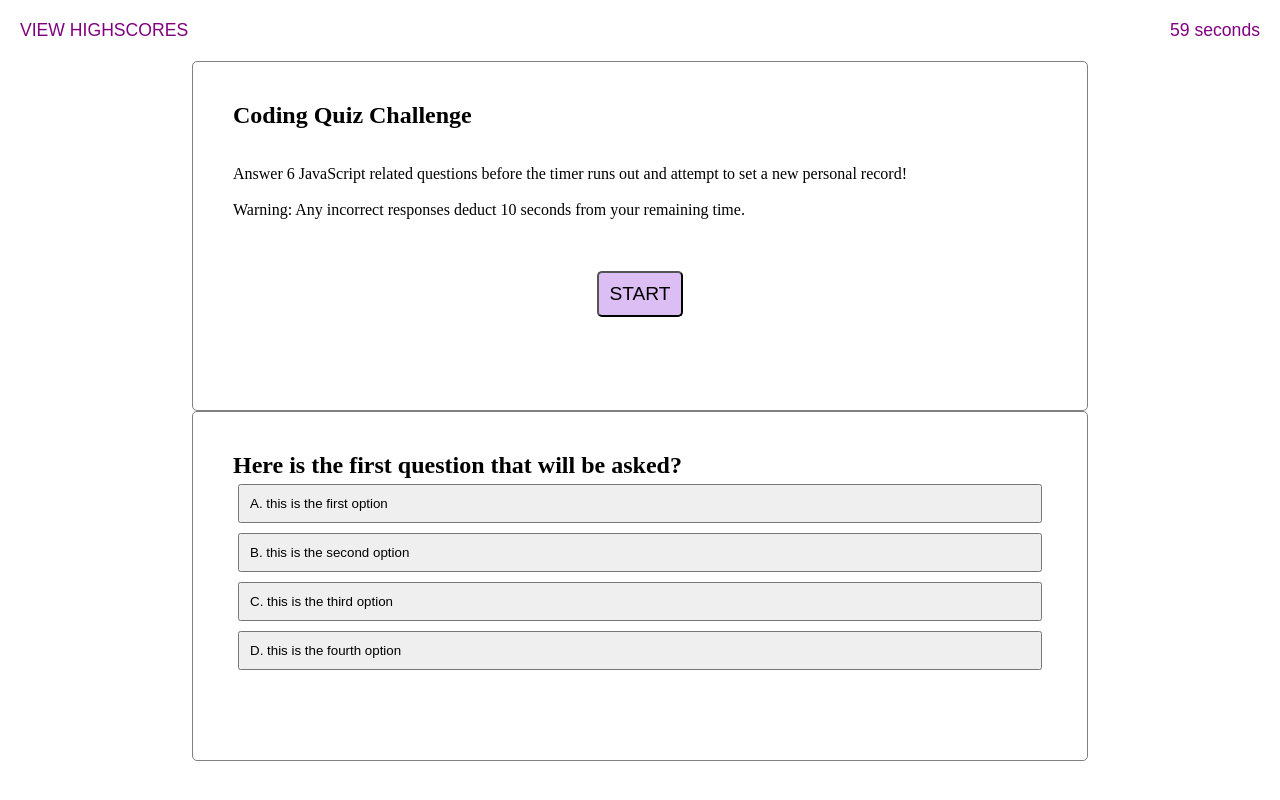
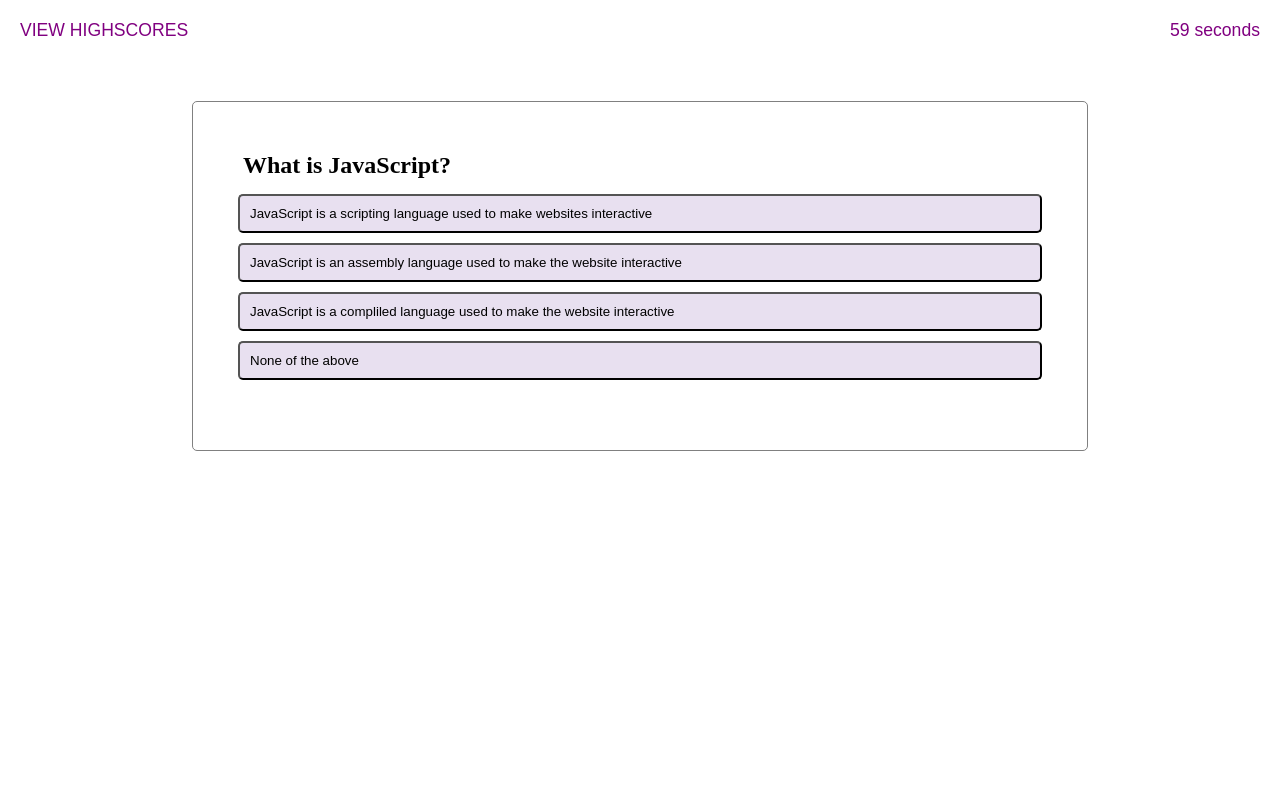
Before and after one commit to joaqsala/Coding-Quiz, a plain HTML site: page index.html in a window 1280 px wide. Both pictures are taken after a click on the button "START". Drawn offline with Linux system fonts and the light colour scheme.

Commit message:
added timer

```diff
--- a/assets/css/styles.css
+++ b/assets/css/styles.css
@@ -28,6 +28,7 @@ nav {
     width: 70%;
     margin: auto;
     padding: 40px;
+    margin-top: 40px;
 }
 
 /* centers the button in the div */
@@ -60,4 +61,31 @@ nav {
     text-align: left;
     padding: 10px;
     margin: 5px;
+    background-color: rgb(232, 224, 240);
+    border-radius: 5px;
 }
+
+.answer-btn:hover {
+    background-color: rgb(158, 68, 248);
+    color: white;
+}
+
+.answer-btn:active {
+    background-color: rgb(158, 68, 248);
+    color: white;
+}
+
+h2 {
+    padding: 10px;
+}
+
+.rightWrong {
+    /* margin: auto; */
+    margin-top: -45px;
+    font-family:'Lucida Sans', 'Lucida Sans Regular', 'Lucida Grande', 'Lucida Sans Unicode', Geneva, Verdana, sans-serif;
+    font-style: italic;
+    font-size: 1.2rem;
+    color: purple;
+    text-align: center;
+    width: 100%;
+}
--- a/assets/js/index.js
+++ b/assets/js/index.js
@@ -1,11 +1,40 @@
 var timerDisplay = document.querySelector(".show-time");
+var startQuiz = document.querySelector(".begin-quiz");
+var newSection = document.querySelector('.console');
+var displayResult = document.querySelector(".rightWrong");
+var questionCount = 0;
 
-//add event listener to timer to start timer and quiz
-document.querySelector(".begin-quiz").addEventListener('click', countdown);
 
-function countdown(){
-    //timer that counts down from 60 seconds
+var questionObj = [
+  {
+    question: "What is JavaScript?",
+    choices: [
+      "JavaScript is a scripting language used to make websites interactive", "JavaScript is an assembly language used to make the website interactive", "JavaScript is a compliled language used to make the website interactive", "None of the above"
+    ],
+    correctAnswer: "JavaScript is a scripting language used to make websites interactive"
+  },
+
+  { question: "Which of the following is correct about JavaScript?",
+    choices: [
+      "JavaScript is an Object-Based language",'JavaScript is Assembly-language', 'JavaScript is an Object-Oriented language', 'JavaScript is a High-level language',
+    ],
+    correctAnswer: "JavaScript is an Object-Based language"
+  },
+
+  { question: "Which of the following is NOT a JavaScript data type?",
+  choices: [
+    "Null type",'Number type', 'Undefined type', 'Array type',
+  ],
+  correctAnswer: "Array type"
+},
+];
+
+
+
 var timeLeft = 60;
+
+//on click, start timer that counts down from 60 seconds
+function countdown() {
   //`setInterval()` to call a function that executes every 1000 milliseconds
   var timeInterval = setInterval(function () {
     if (timeLeft > 1) {
@@ -16,24 +45,76 @@ function countdown(){
       timerDisplay.textContent = timeLeft + ' seconds';
       timeLeft--;
     } else {
-            // display Game Over
       timerDisplay.textContent = 'GAME OVER';
-            // Use `clearInterval()` to stop the timer
+      // `clearInterval()` stops timer
       clearInterval(timeInterval);
-            // Call the `displayMessage()` function
-            displayMessage();
+      // TODO Call a function to display the score/time and highscore
+      // displayScore();
     }
   }, 1000);
 }
 
-    //   WRITE DISPLAY MessageChannel function
+function penalty(){
+  if(timeLeft >= 11){
+    timeLeft = timeLeft - 10;
+  }else{
+    timeLeft = 1;
+  }}
+
+// TODO - remove previous content and display questions
+function displayNewArea() {
+  newSection.innerHTML = ''
+
+  //create new divs, an h2, and , gives them attributes, and appends them to the .console div
+  var newQuesDiv = document.createElement('div');
+  var newAnsChoiceDiv = document.createElement('div');
+  var newH2 = document.createElement('h2');
+
+  newQuesDiv.setAttribute('class', 'questions-asked');
+  newAnsChoiceDiv.setAttribute('class', 'answer-choices');
+
+  newSection.appendChild(newQuesDiv)
+  newQuesDiv.appendChild(newH2);
+  newSection.appendChild(newAnsChoiceDiv);
 
 
-// present the first question and start a timer
+  //adds question from questionObj into newH2
+  newH2.textContent = questionObj[questionCount].question;
 
-//create an iteration to choose questions about JS
+  //creates 4 buttons that are appended to the newAnsChoiceDiv
+  var buttonArray = [];
+  for (var i = 0; i <= 3; i++) {
+    buttonArray[i] = document.createElement('button');
+    buttonArray[i].setAttribute('class', 'answer-btn');
+    newAnsChoiceDiv.appendChild(buttonArray[i]);
+    //adds the answer choices from question Obj to button text
+    buttonArray[i].textContent = questionObj[questionCount].choices[i];
 
-//incorrect responses subtract time from the timer
+    //adds event listener to check response
+    buttonArray[i].addEventListener('click', function (event){
+      if(event.target.innerHTML === questionObj[questionCount].correctAnswer){
+        displayResult.textContent = "Correct!";
+        questionCount++;
+      } else{
+        displayResult.textContent = "Sorry, that is not correct!";
+        questionCount++;
+        penalty();
+
+        }
+
+      }
+    );
+
+}
+}
+
+
+//adds event listener to start button to start timer and quiz
+startQuiz.addEventListener('click', function() {
+  countdown();
+  displayNewArea();
+}
+)
 
 //when all questions are answered or time reaches 0 the game is over
 
--- a/index.html
+++ b/index.html
@@ -9,41 +9,25 @@
 </head>
 
 <nav>
-    <div id="high-score">
-        VIEW HIGHSCORES
-    </div>
+    <div id="high-score"> VIEW HIGHSCORES</div>
     <div class="timer">
         <p class="show-time">TIMER</p>
     </div>
-
 </nav>
 
 <body>
     <section class="console">
-        <h1>Coding Quiz Challenge</h1>
-        <br><br>
-        <p></p>
+        <h1>Coding Quiz Challenge</h1> <br><br>
         <div><p>Answer 6 JavaScript related questions before the timer runs out and attempt to set a new personal record! </p>
-            <br>
-        <p>Warning: Any incorrect responses deduct 10 seconds from your remaining time. </p>
-        <div class="button-box">
-            <button type="button" class="begin-quiz">START</button>
+            <br><p>Warning: Any incorrect responses deduct 10 seconds from your remaining time. </p>
+            <div class="button-box">
+                <button type="button" class="begin-quiz">START</button>
+            </div>
         </div>
-        </div>
+    </section>
+    <div class="rightWrong"></div>
 
 
-    </section>
-
-    <div class="console">
-        <h2>Here is the first question that will be asked?</h2>
-        <div class="answer-choices">
-            <button class="answer-btn">A. this is the first option</button>
-            <button class="answer-btn">B. this is the second option</button>
-            <button class="answer-btn">C. this is the third option</button>
-            <button class="answer-btn">D. this is the fourth option</button>
-
-        </div>
-    </div>
 
     <script src="assets/js/index.js"></script>
 </body>
```
Lines whose indentation alone changed are shown as unchanged.
